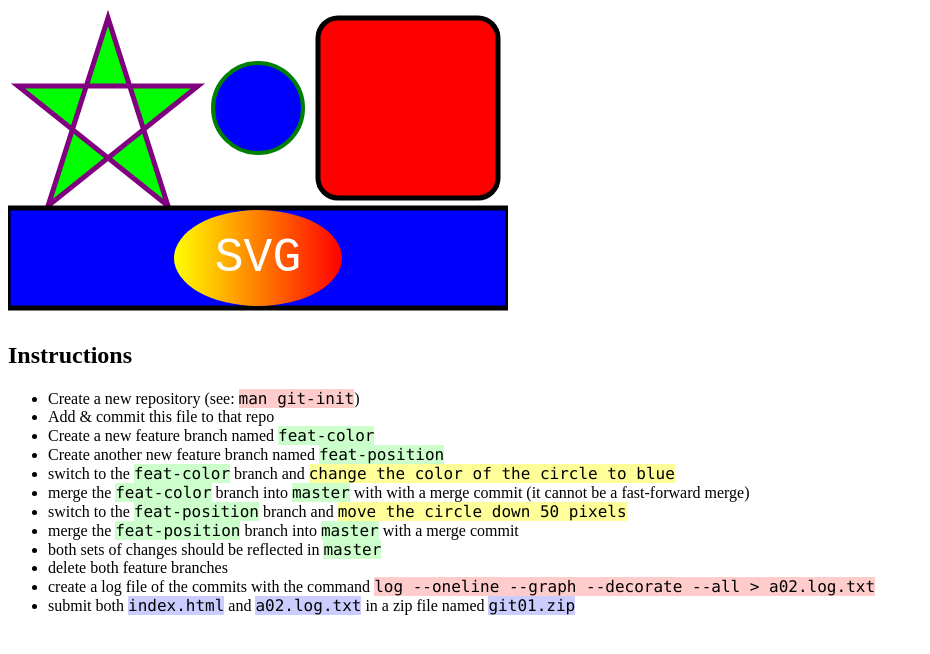
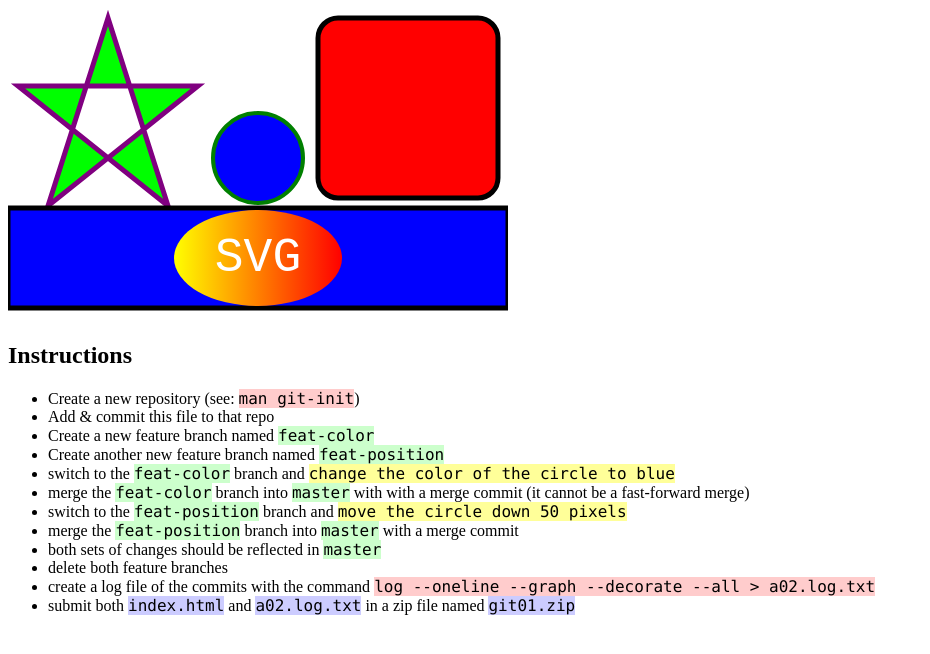
Before and after one commit to nnguyen52/git01, a plain HTML site: page index.html in a window 1280 px wide. Shown: the whole page, without its empty margins (0-930 px from the left). Drawn offline with Linux system fonts and the light colour scheme.

Commit message:
change circle position 50px down

```diff
--- a/index.html
+++ b/index.html
@@ -30,7 +30,7 @@
         stroke-width="5"
         fill-rule="evenodd"
       />
-      <circle cx="250" cy="100" r="45" stroke="green" stroke-width="4" fill="blue" />
+      <circle cx="250" cy="150" r="45" stroke="green" stroke-width="4" fill="blue" />
       <rect
         x="310"
         y="10"
```
